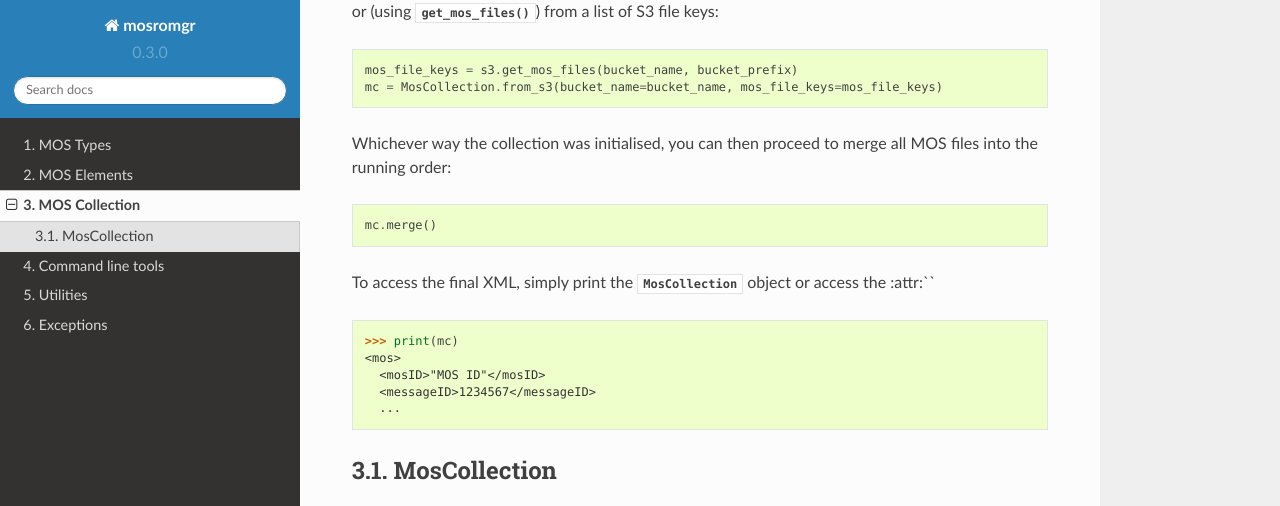
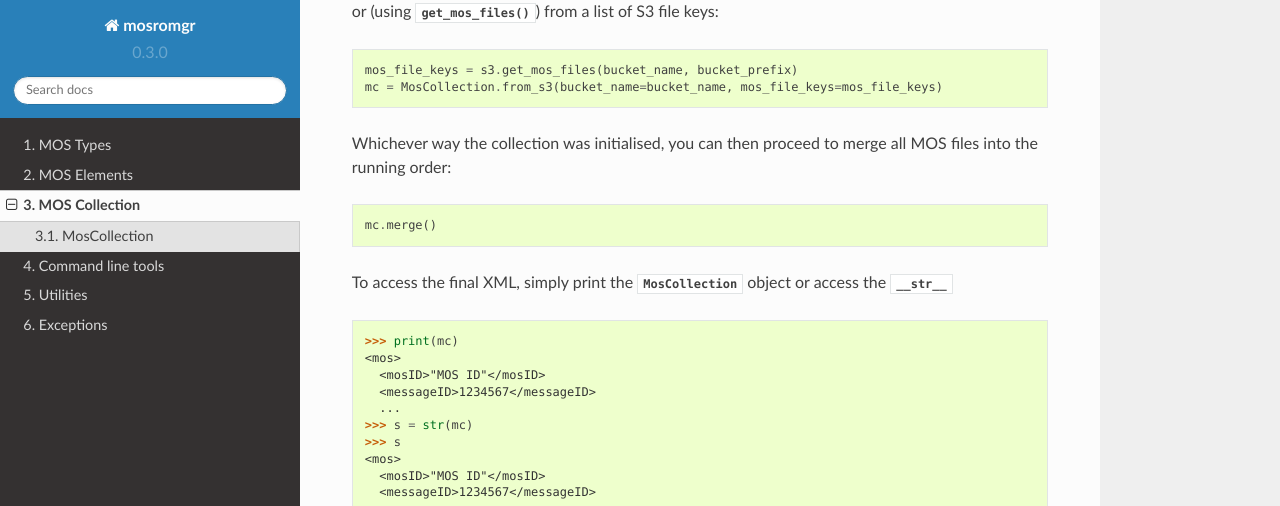
Before and after one commit to bbc/mosromgr, a Sphinx documentation site: the page built from docs/moscollection.rst, in a window 1280 px wide and 900 px high, scrolled down 1107 px, cut to the strip 0-506 px from the top of the window. Built offline with Sphinx 7.4.7 and the Read the Docs theme 2.0.0, drawn with Linux system fonts in a browser that asks for light colours.

Commit message:
Update docs

```diff
--- a/docs/moscollection.rst
+++ b/docs/moscollection.rst
@@ -57,18 +57,24 @@ MOS files into the running order::
 
     mc.merge()
 
-To access the final XML, simply print the
-:class:`~mosromgr.moscollection.MosCollection` object or access the :attr:``
+To access the final XML, simply print the :class:`MosCollection` object or
+access the :attr:`__str__`
 
     >>> print(mc)
     <mos>
       <mosID>"MOS ID"</mosID>
       <messageID>1234567</messageID>
       ...
-
+    >>> s = str(mc)
+    >>> s
+    <mos>
+      <mosID>"MOS ID"</mosID>
+      <messageID>1234567</messageID>
+      ...
 
 MosCollection
 =============
 
 .. autoclass:: MosCollection
     :members:
+    :special-members: __str__
```
